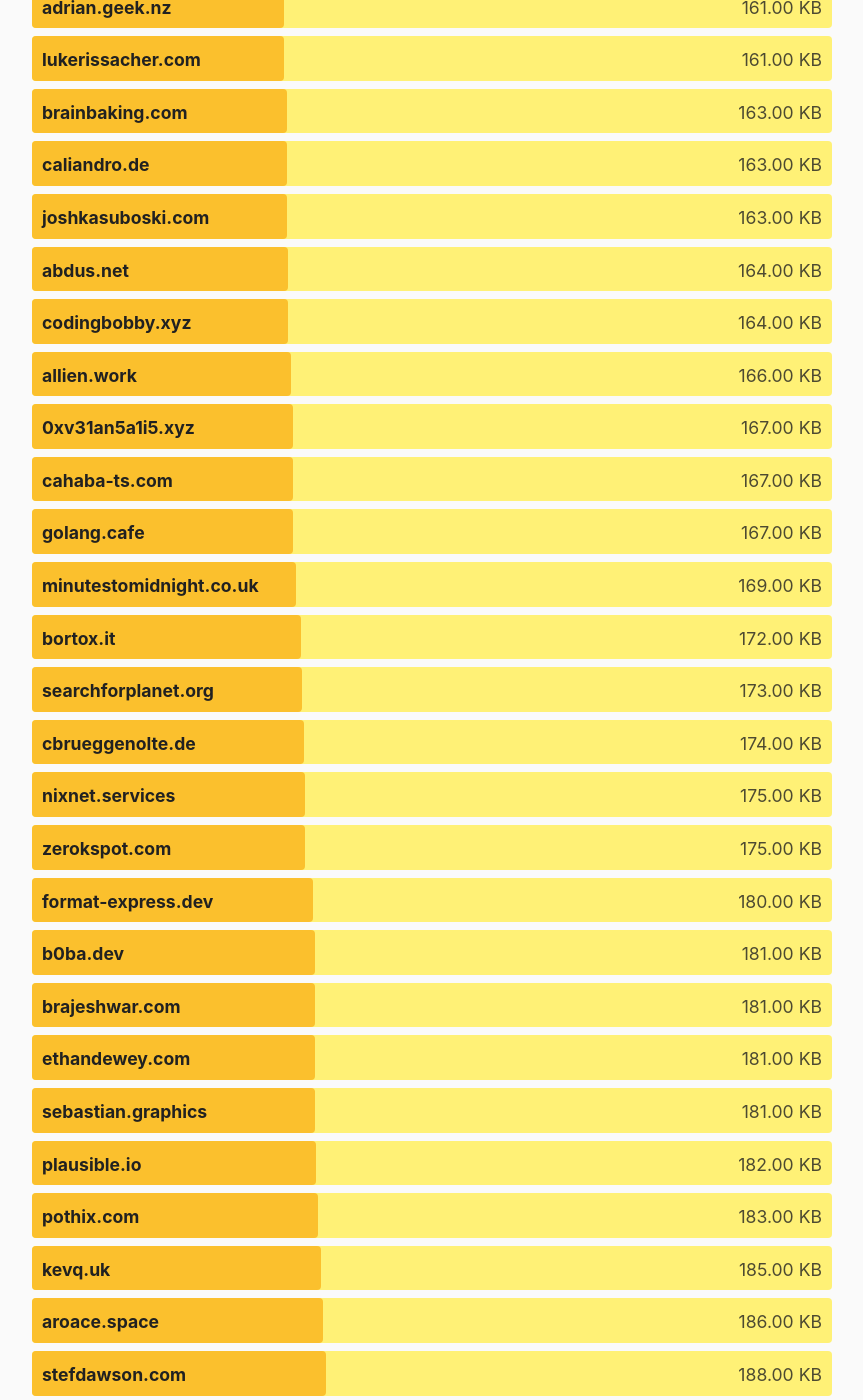
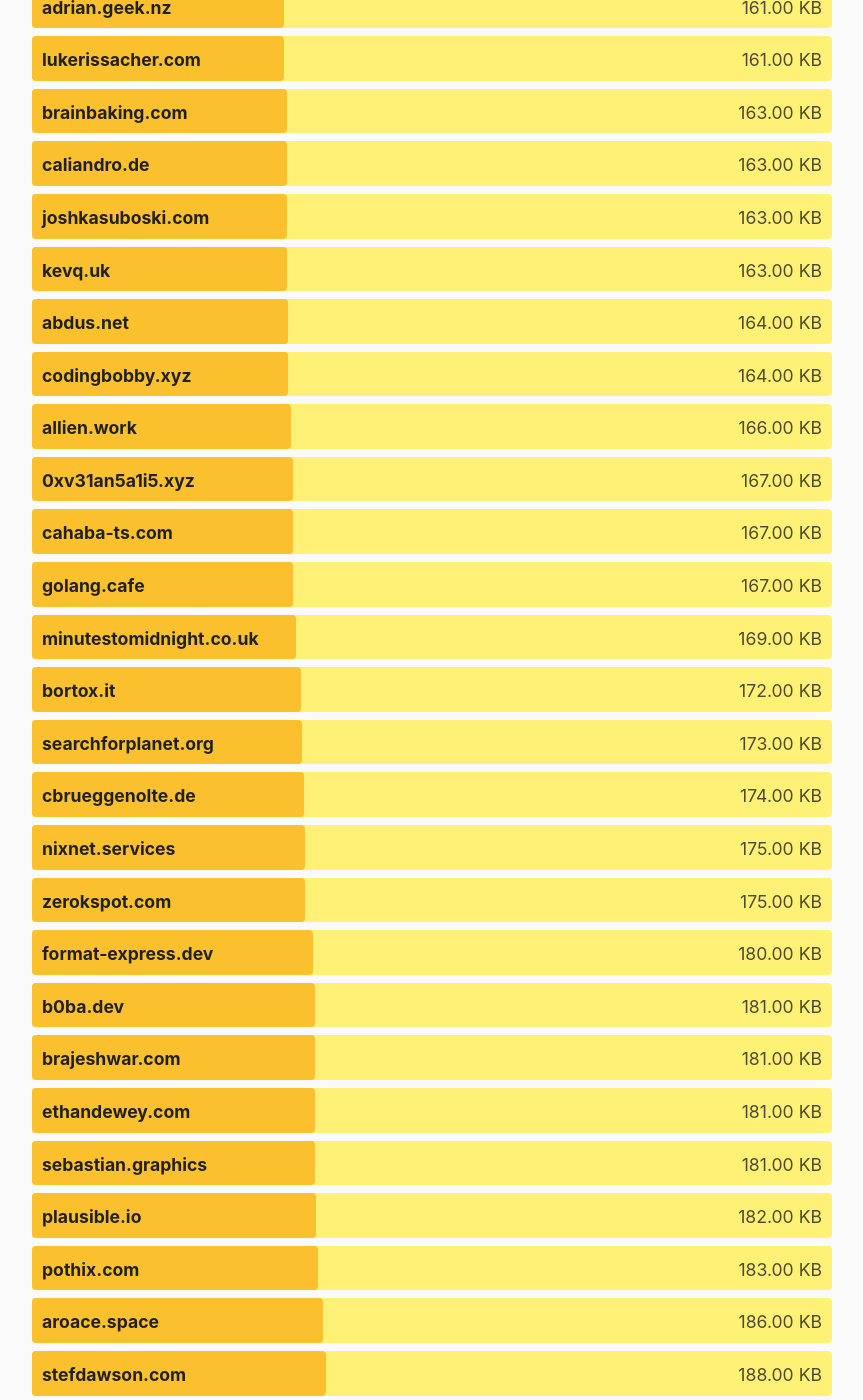
Before and after one commit to kevquirk/512kb.club, a Jekyll site: the page built from index.md, in a window 1280 px wide and 1400 px high, scrolled down 19738 px. Shown: the whole window, without its empty margins (208-1071 px from the left). Built offline with Jekyll 4.4.1, drawn with Linux system fonts in a browser that asks for light colours.

Commit message:
Updated kevq.uk

```diff
--- a/_data/sites.yml
+++ b/_data/sites.yml
@@ -1285,7 +1285,7 @@
 
 - domain: kevq.uk
   url: https://kevq.uk/
-  size: 185
+  size: 163
   last_checked: 2022-05-21
 
 - domain: kidl.at
```
